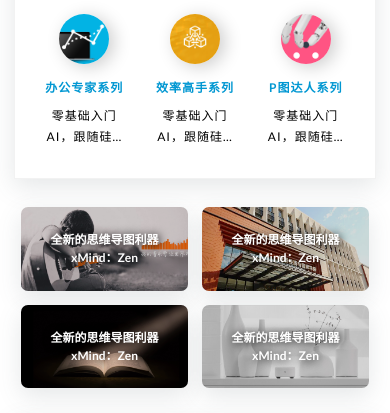
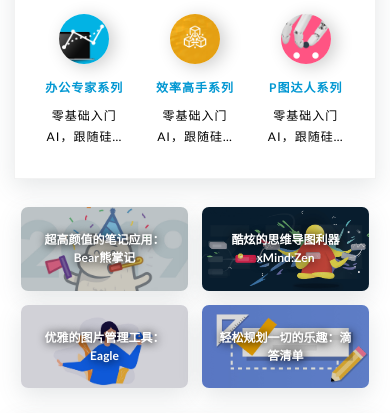
Before and after one commit to work-bition/workbition-laravel, a Laravel app: page / in a window 390 px wide. Shown: the part 288-701 px from the top of the page. Run offline with Laravel 8, Linux system fonts and the light colour scheme.

Commit message:
更改promotion cards的内容 / 调整其与articles feed的间隔距离

```diff
--- a/resources/sass/index/_articlesColumn.scss
+++ b/resources/sass/index/_articlesColumn.scss
@@ -487,6 +487,8 @@
 
     padding-right: 3rem;
 
+    padding-bottom: 0!important;
+
     .articles-list {
 
       .ui.items {
@@ -498,6 +500,12 @@
           flex-direction: column;
 
           margin-bottom: 2rem;
+
+          &:last-child {
+
+            margin-bottom: 0;
+
+          }
 
           .item-image {
 
--- a/resources/sass/index/_articlesFeed.scss
+++ b/resources/sass/index/_articlesFeed.scss
@@ -11,6 +11,8 @@
       @import 'articlesColumn';
 
       @import 'asidesColumn';
+
+      padding-bottom: 0;
 
     }
 
--- a/resources/sass/index/_promotionCards.scss
+++ b/resources/sass/index/_promotionCards.scss
@@ -32,7 +32,7 @@
 
               cursor: pointer;
 
-              transition: all 0.2s cubic-bezier(0, 0, 0.2, 1) 0s;
+              transition: all 0.3s cubic-bezier(0, 0, 0.2, 1) 0s;
 
             }
 
@@ -251,6 +251,12 @@
 
     }
 
+  .promotion-cards-2 {
+
+    margin-top: 1rem;
+
+  }
+
 }
 @media only screen and (max-width: 711px){
 
--- a/resources/views/pages/root.blade.php
+++ b/resources/views/pages/root.blade.php
@@ -160,7 +160,7 @@
 
     </div>
 
-    <div class="promotion-cards">
+    <div class="promotion-cards promotion-cards-1">
 
       <div class="ui grid">
 
@@ -178,9 +178,9 @@
 
                     <div class="header">
 
-                      <div class="title">全新的思维导图利器xMind：Zen</div>
-
-                      <p class="description">桌面端 + 移动端1年高级账户</p>
+                      <div class="title">超高颜值的笔记应用：Bear熊掌记</div>
+
+                      <p class="description">重新发现写作之美</p>
 
                     </div>
 
@@ -204,9 +204,9 @@
 
                     <div class="header">
 
-                      <div class="title">全新的思维导图利器xMind：Zen</div>
-
-                      <p class="description">桌面端 + 移动端1年高级账户</p>
+                      <div class="title">酷炫的思维导图利器xMind:Zen</div>
+
+                      <p class="description">释放创造力 提升专注力</p>
 
                     </div>
 
@@ -230,9 +230,9 @@
 
                     <div class="header">
 
-                      <div class="title">全新的思维导图利器xMind：Zen</div>
-
-                      <p class="description">桌面端 + 移动端1年高级账户</p>
+                      <div class="title">优雅的图片管理工具：Eagle</div>
+
+                      <p class="description">高效整理图片素材</p>
 
                     </div>
 
@@ -256,9 +256,9 @@
 
                     <div class="header">
 
-                      <div class="title">全新的思维导图利器xMind：Zen</div>
-
-                      <p class="description">桌面端 + 移动端1年高级账户</p>
+                      <div class="title">轻松规划一切的乐趣：滴答清单</div>
+
+                      <p class="description">达成更多 用心生活</p>
 
                     </div>
 
@@ -1478,7 +1478,7 @@
 
     </div>
 
-    <div class="promotion-cards">
+    <div class="promotion-cards promotion-cards-2">
 
       <div class="ui grid">
 
@@ -1496,9 +1496,9 @@
 
                     <div class="header">
 
-                      <div class="title">全新的思维导图利器xMind：Zen</div>
-
-                      <p class="description">桌面端 + 移动端1年高级账户</p>
+                      <div class="title">超高颜值的笔记应用：Bear熊掌记</div>
+
+                      <p class="description">重新发现写作之美</p>
 
                     </div>
 
@@ -1522,9 +1522,9 @@
 
                     <div class="header">
 
-                      <div class="title">全新的思维导图利器xMind：Zen</div>
-
-                      <p class="description">桌面端 + 移动端1年高级账户</p>
+                      <div class="title">酷炫的思维导图利器xMind:Zen</div>
+
+                      <p class="description">释放创造力 提升专注力</p>
 
                     </div>
 
@@ -1548,9 +1548,9 @@
 
                     <div class="header">
 
-                      <div class="title">全新的思维导图利器xMind：Zen</div>
-
-                      <p class="description">桌面端 + 移动端1年高级账户</p>
+                      <div class="title">优雅的图片管理工具：Eagle</div>
+
+                      <p class="description">高效整理图片素材</p>
 
                     </div>
 
@@ -1574,9 +1574,9 @@
 
                     <div class="header">
 
-                      <div class="title">全新的思维导图利器xMind：Zen</div>
-
-                      <p class="description">桌面端 + 移动端1年高级账户</p>
+                      <div class="title">轻松规划一切的乐趣：滴答清单</div>
+
+                      <p class="description">达成更多 用心生活</p>
 
                     </div>
 
--- a/routes/web.php
+++ b/routes/web.php
@@ -11,5 +11,5 @@
 |
 */
 
-/* 'root'命名路由 */
+/* 将路由命名为'root' */
 Route::get('/', 'PagesController@root')->name('root');
```
Also changed, not shown: public/css/main.css, public/images/promotion-cards-item1.jpg, public/images/promotion-cards-item1.svg (added), public/images/promotion-cards-item2.jpg, public/images/promotion-cards-item3.jpg, public/images/promotion-cards-item4.jpg, public/mix-manifest.json, resources/images/promotion-cards-item1.jpg, resources/images/promotion-cards-item3.jpg, 2 other files.
